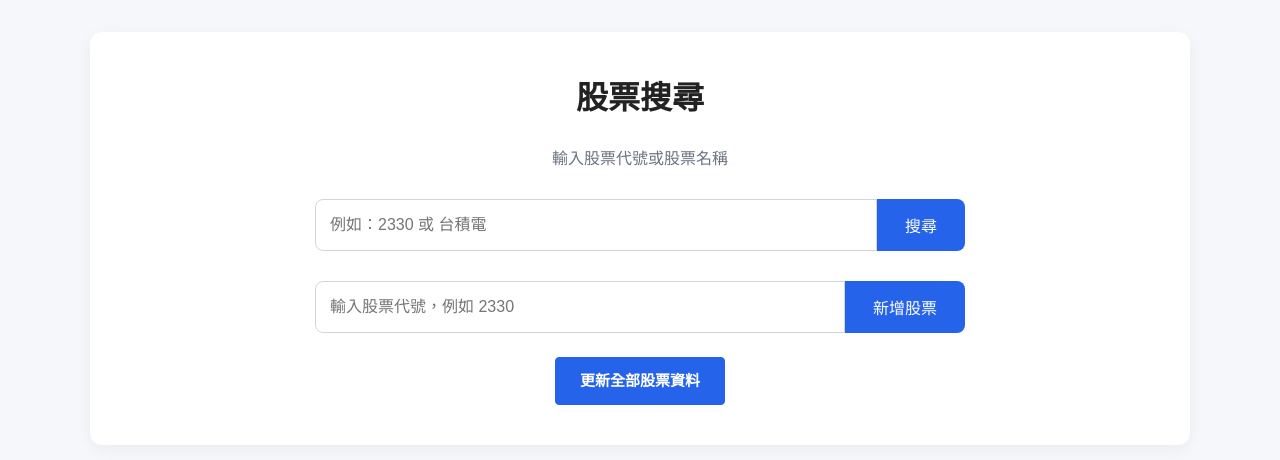
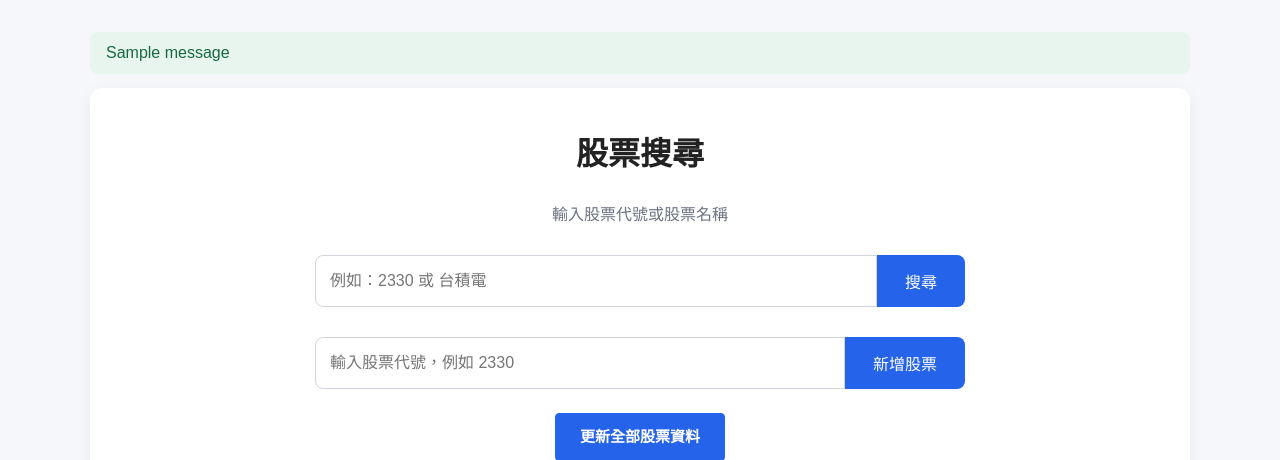
Before and after one commit to 80501tom-boop/PythonProject, a Django app: page / in a window 1280 px wide. Shown: the part 60-520 px from the top of the page. Run offline with Django 5.2, Linux system fonts and the light colour scheme; tables that the repository leaves empty hold one stand-in row (values such as "Sample post"); one stand-in notice (Sample message) is shown.

Commit message:
Block adding a stock while another background import is running
Co-authored-by: Copilot <223556219+Copilot@users.noreply.github.com>

```diff
--- a/myapp/import_status.py
+++ b/myapp/import_status.py
@@ -43,6 +43,21 @@ def import_stage(symbol, base_dir):
     return STAGE_LABELS.get(steps[-1], steps[-1])
 
 
+def running_imports(base_dir, now=None):
+    """回傳目前仍在背景抓取中的股票代號（狀態為抓取中）。"""
+    log_dir = os.path.join(str(base_dir), "data", "import_logs")
+
+    if not os.path.isdir(log_dir):
+        return []
+
+    return sorted(
+        name[:-4]
+        for name in os.listdir(log_dir)
+        if name.endswith(".log")
+        and import_status(name[:-4], base_dir, now) == "抓取中"
+    )
+
+
 def import_status(symbol, base_dir, now=None):
     """回傳 None / 抓取中 / 完成 / 失敗 / 可能已中止。"""
     log_path = os.path.join(str(base_dir), "data", "import_logs", f"{symbol}.log")
--- a/myapp/views.py
+++ b/myapp/views.py
@@ -23,6 +23,7 @@ from .import_status import (
     import_stage,
     import_status,
     months_since_history_start,
+    running_imports,
 )
 from .models import Stock, StockPrice, PredictionHistory
 
@@ -128,6 +129,17 @@ def add_stock(request):
 
     # 統一代號格式（避免 6488.0 / 空白）
     symbol = str(symbol).split(".")[0].zfill(4)
+
+    # 同時只允許一檔背景抓取，避免 TWSE／TPEx API 限流（HTTP 428）
+    running = running_imports(settings.BASE_DIR)
+
+    if running:
+        messages.error(
+            request,
+            f"目前 {'、'.join(running)} 仍在背景處理中，"
+            "請等完成後再新增下一檔（避免 API 限流）。"
+        )
+        return redirect("index")
 
     # =====================================
     # 1) 先查 TWSE（上市）
--- a/static/stocks/style.css
+++ b/static/stocks/style.css
@@ -1,3 +1,20 @@
+
+/* =========================
+   頁面訊息（與前瞻預測頁 .message 相同）
+========================= */
+
+.message {
+    padding: 12px 16px;
+    margin-bottom: 14px;
+    background: #e8f5ee;
+    border-radius: 8px;
+    color: #176943;
+}
+
+.message.error {
+    background: #fff0f0;
+    color: #b42318;
+}
 
 /* =========================
    基本設定
--- a/templates/stocks/index.html
+++ b/templates/stocks/index.html
@@ -38,6 +38,12 @@
 ========================= -->
 
 <main class="container">
+
+    {% if messages %}
+        {% for message in messages %}
+            <div class="message{% if message.tags == 'error' %} error{% endif %}">{{ message }}</div>
+        {% endfor %}
+    {% endif %}
 
 
     <!-- 標題 -->
```
Also changed, not shown: myapp/tests_stock_import.py (+8 -0 lines).
